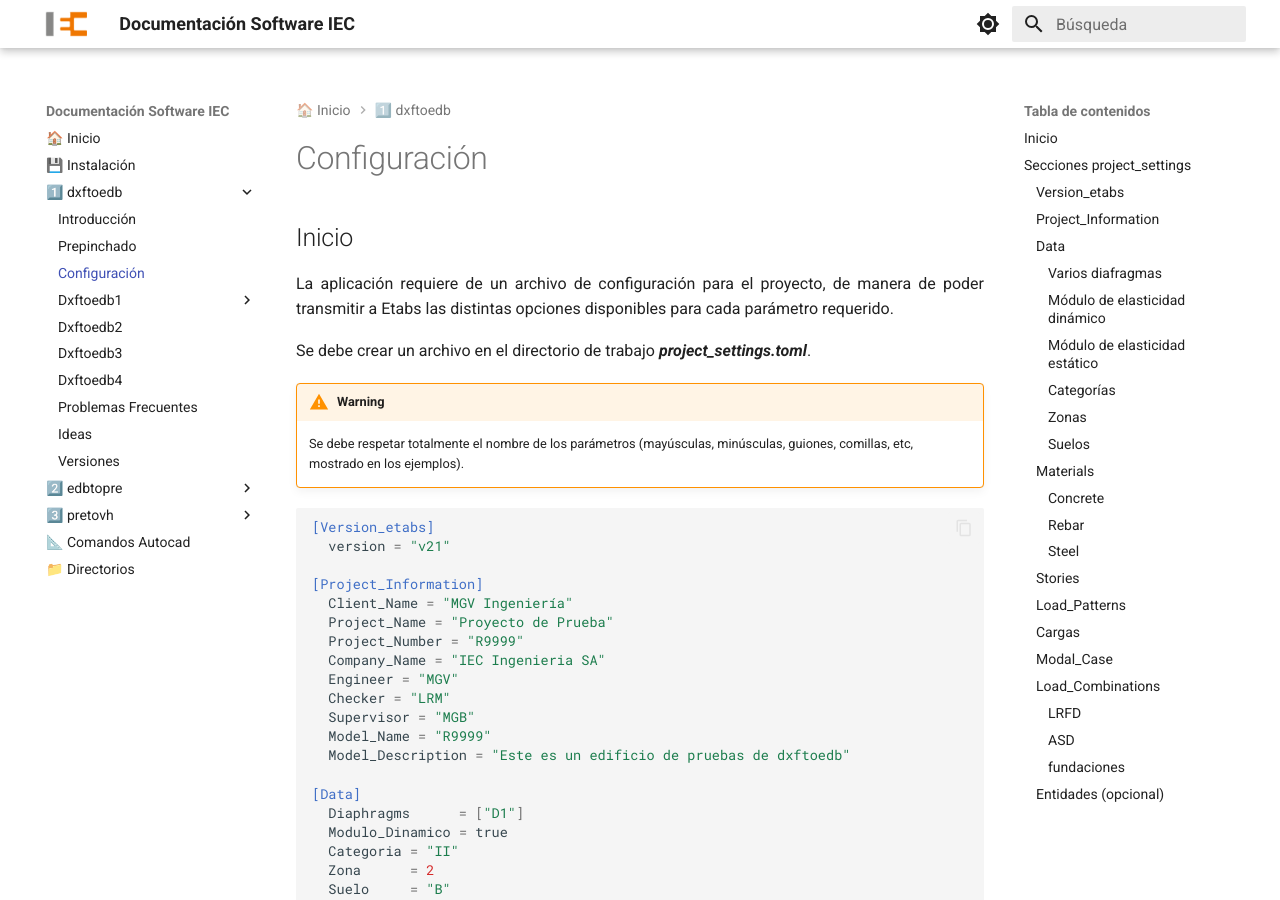
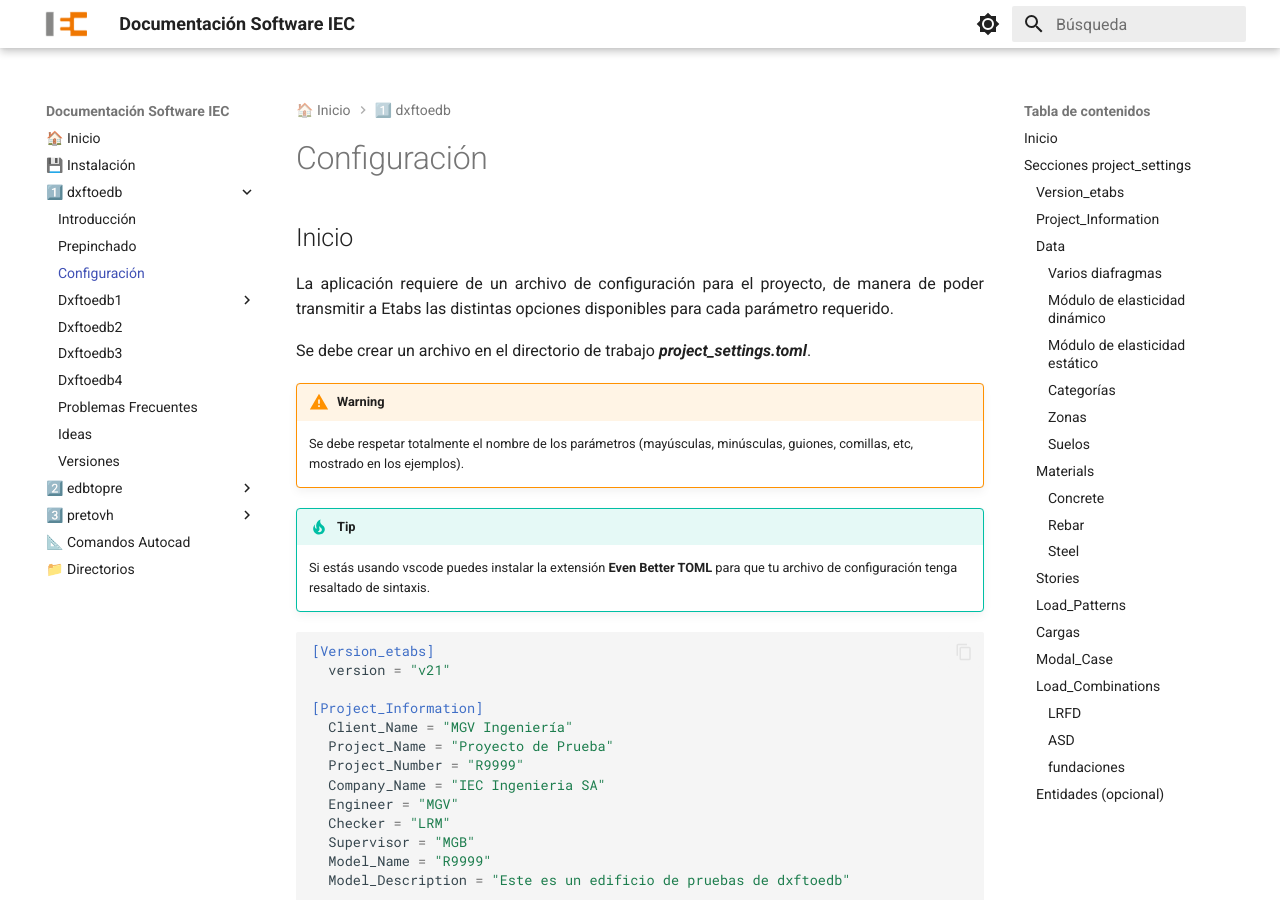
Before and after one commit to iec-ingenieria/documentacion, an MkDocs documentation site: the page built from docs/dxftoedb/configuracion.md, in a window 1280 px wide and 900 px high. Built offline with MkDocs 1.6.1 and Material for MkDocs 9.7.7, drawn with Linux system fonts in a browser that asks for light colours.

Commit message:
tip para even better toml en vscode

````diff
--- a/docs/dxftoedb/configuracion.md
+++ b/docs/dxftoedb/configuracion.md
@@ -13,6 +13,10 @@ Se debe crear un archivo en el directorio de trabajo <strong><em>project_setting
 !!! warning
 
     Se debe respetar totalmente el nombre de los parámetros (mayúsculas, minúsculas, guiones, comillas, etc, mostrado en los ejemplos).
+
+!!! tip
+
+    Si estás usando vscode puedes instalar la extensión **Even Better TOML** para que tu archivo de configuración tenga resaltado de sintaxis.
 
 ```toml
 [Version_etabs]
````
